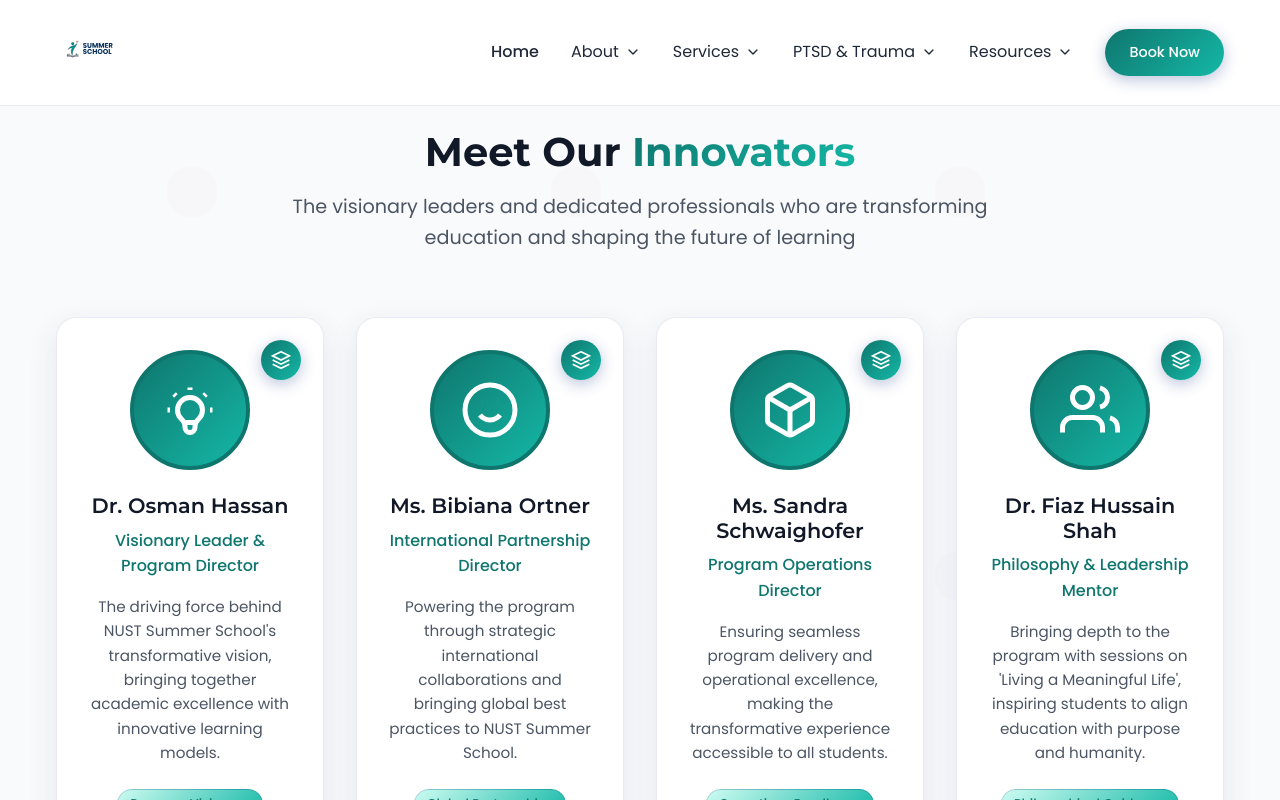
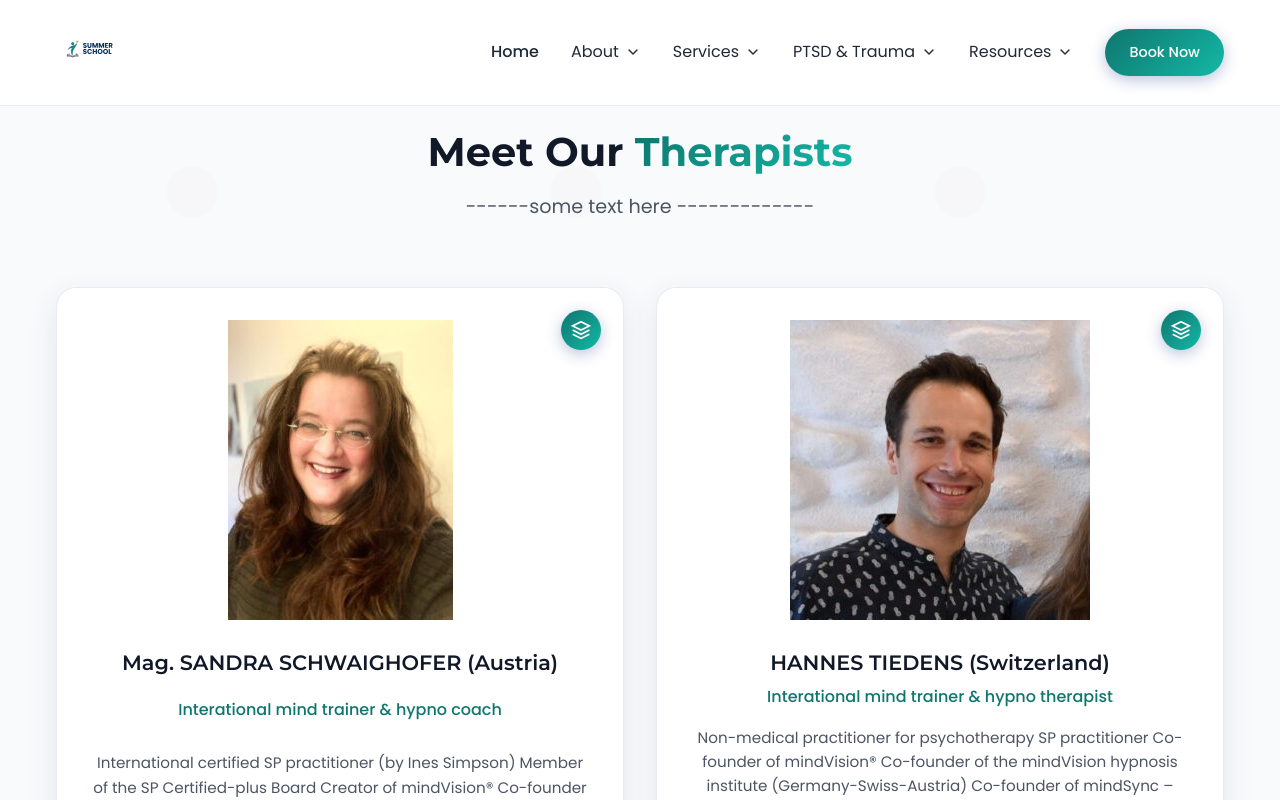
Before and after one commit to EngrE/Web, a React (Vite) app: page /about in a window 1280 px wide. Shown: the top 800 px of the page. Built offline with nearby package versions, Linux system fonts and the light colour scheme.

Commit message:
About Page

```diff
--- a/src/components/About.css
+++ b/src/components/About.css
@@ -44,7 +44,7 @@
 
 .team-grid {
   display: grid;
-  grid-template-columns: repeat(4, 1fr);
+  grid-template-columns: repeat(2, 1fr);
   gap: 2rem;
   margin-bottom: 5rem;
   max-width: 1200px;
--- a/src/components/About.jsx
+++ b/src/components/About.jsx
@@ -3,20 +3,53 @@ import './About.css';
 const About = () => {
   const teamMembers = [
     {
-      name: "Dr. Osman Hassan",
-      role: "Visionary Leader & Program Director",
-      description: "The driving force behind NUST Summer School's transformative vision, bringing together academic excellence with innovative learning models.",
+      name: "Mag. SANDRA SCHWAIGHOFER (Austria)",
+      role: "Interational mind trainer & hypno coach",
+      description:
+        "International certified SP practitioner (by Ines Simpson)\n" +
+        "Member of the SP Certified-plus Board\n" +
+        "Creator of mindVision®\n" +
+        "Co-founder of the mindVision hypnosis institute\n" +
+        "(Germany-Swiss-Austria)\n" +
+        "Creator of mindSync – supraliminal hypnosis\n" +
+        "Founder of PTSD-trauma.help (international)",
+
+      /*
       icon: (
         <svg viewBox="0 0 24 24" fill="none" stroke="currentColor" strokeWidth="2">
           <path d="M9.663 17h4.673M12 3v1m6.364 1.636l-.707.707M21 12h-1M4 12H3m3.343-5.657l-.707-.707m2.828 9.9a5 5 0 117.072 0l-.548.547A3.374 3.374 0 0014 18.469V19a2 2 0 11-4 0v-.531c0-.895-.356-1.754-.988-2.386l-.548-.547z"/>
         </svg>
+      ),*/
+      icon: (
+          <img
+            src="src\assets\images\sandra.jpeg"
+            alt="Sandra"
+            className="team-icon-img"
+          />
       ),
       achievements: ["Program Visionary", "Academic Excellence", "Innovation Leader"]
     },
     {
-      name: "Ms. Bibiana Ortner",
-      role: "International Partnership Director",
-      description: "Powering the program through strategic international collaborations and bringing global best practices to NUST Summer School.",
+      name: "HANNES TIEDENS (Switzerland)",
+      role: "Interational mind trainer & hypno therapist",
+      description:
+      "Non-medical practitioner for psychotherapy\n" +
+      "SP practitioner\n" +
+      "Co-founder of mindVision®\n" +
+      "Co-founder of the mindVision hypnosis institute\n" +
+      "(Germany-Swiss-Austria)\n" +
+      "Co-founder of mindSync – supraliminal hypnosis\n" +
+      "Co-Founder of PTSD-trauma.help (international)\n\n",
+
+      icon: (
+          <img
+            src="src\assets\images\hannes.jpg"
+            alt="Hannes Tiedens"
+            className="team-icon-img"
+          />
+      ),
+
+      /*
       icon: (
         <svg viewBox="0 0 24 24" fill="none" stroke="currentColor" strokeWidth="2">
           <circle cx="12" cy="12" r="10"/>
@@ -24,57 +57,21 @@ const About = () => {
           <line x1="9" y1="9" x2="9.01" y2="9"/>
           <line x1="15" y1="9" x2="15.01" y2="9"/>
         </svg>
-      ),
+      ),*/
       achievements: ["Global Partnerships", "Strategic Development", "International Excellence"]
-    },
-    {
-      name: "Ms. Sandra Schwaighofer",
-      role: "Program Operations Director",
-      description: "Ensuring seamless program delivery and operational excellence, making the transformative experience accessible to all students.",
-      icon: (
-        <svg viewBox="0 0 24 24" fill="none" stroke="currentColor" strokeWidth="2">
-          <path d="M21 16V8a2 2 0 00-1-1.73l-7-4a2 2 0 00-2 0l-7 4A2 2 0 003 8v8a2 2 0 001 1.73l7 4a2 2 0 002 0l7-4A2 2 0 0021 16z"/>
-          <polyline points="3.27,6.96 12,12.01 20.73,6.96"/>
-          <line x1="12" y1="22.08" x2="12" y2="12"/>
-        </svg>
-      ),
-      achievements: ["Operations Excellence", "Program Delivery", "Student Success"]
-    },
-    {
-      name: "Dr. Fiaz Hussain Shah",
-      role: "Philosophy & Leadership Mentor",
-      description: "Bringing depth to the program with sessions on 'Living a Meaningful Life', inspiring students to align education with purpose and humanity.",
-      icon: (
-        <svg viewBox="0 0 24 24" fill="none" stroke="currentColor" strokeWidth="2">
-          <path d="M17 21v-2a4 4 0 00-4-4H5a4 4 0 00-4 4v2"/>
-          <circle cx="9" cy="7" r="4"/>
-          <path d="M23 21v-2a4 4 0 00-3-3.87M16 3.13a4 4 0 010 7.75"/>
-        </svg>
-      ),
-      achievements: ["Philosophical Guidance", "Leadership Development", "Purpose-Driven Education"]
     }
   ];
 
   const testimonials = [
     {
-      quote: "The NUST Summer School isn't just about academic preparation—it's about transforming potential into purpose. We're not just preparing students for university; we're nurturing the next generation of ethical leaders.",
-      author: "Dr. Osman Hassan",
-      role: "Program Director"
+      quote: "Every",
+      author: "Ms. Sandra Schwaighofer",
+      role: "Interational mind trainer & hypno coach"
     },
     {
-      quote: "Through our international partnerships, we bring the best of global education to Pakistan, creating a truly transformative experience that prepares students for a connected world.",
-      author: "Ms. Bibiana Ortner",
-      role: "International Partnership Director"
-    },
-    {
-      quote: "Every student deserves the opportunity to thrive. Our program ensures that the transition from high school to university becomes a journey of growth, not anxiety.",
-      author: "Ms. Sandra Schwaighofer",
-      role: "Program Operations Director"
-    },
-    {
-      quote: "Education without purpose is incomplete. We help students discover not just what they want to do, but who they want to become—leaders with hearts and vision.",
-      author: "Dr. Fiaz Hussain Shah",
-      role: "Philosophy & Leadership Mentor"
+      quote: "“Life feels right, when everything feels light.",
+      author: "Hanner Tidens",
+      role: "Interational mind trainer & hypno therapist"
     }
   ];
 
@@ -84,10 +81,10 @@ const About = () => {
         {/* Header */}
         <div className="about-header text-center">
           <h2 className="about-title">
-            Meet Our <span className="gradient-text">Innovators</span>
+            Meet Our <span className="gradient-text">Therapists</span>
           </h2>
           <p className="about-subtitle">
-            The visionary leaders and dedicated professionals who are transforming education and shaping the future of learning
+            ------some text here -------------
           </p>
         </div>
 
@@ -101,7 +98,7 @@ const About = () => {
             >
               <div className="team-card-inner">
                 <div className="team-image-container">
-                  <div className="team-icon">
+                  <div className="team-icon-img">
                     {member.icon}
                   </div>
                   <div className="team-badge">
```
Also changed, not shown: src/assets/images/hannes.jpg (added), src/assets/images/sandra.jpeg (added).
